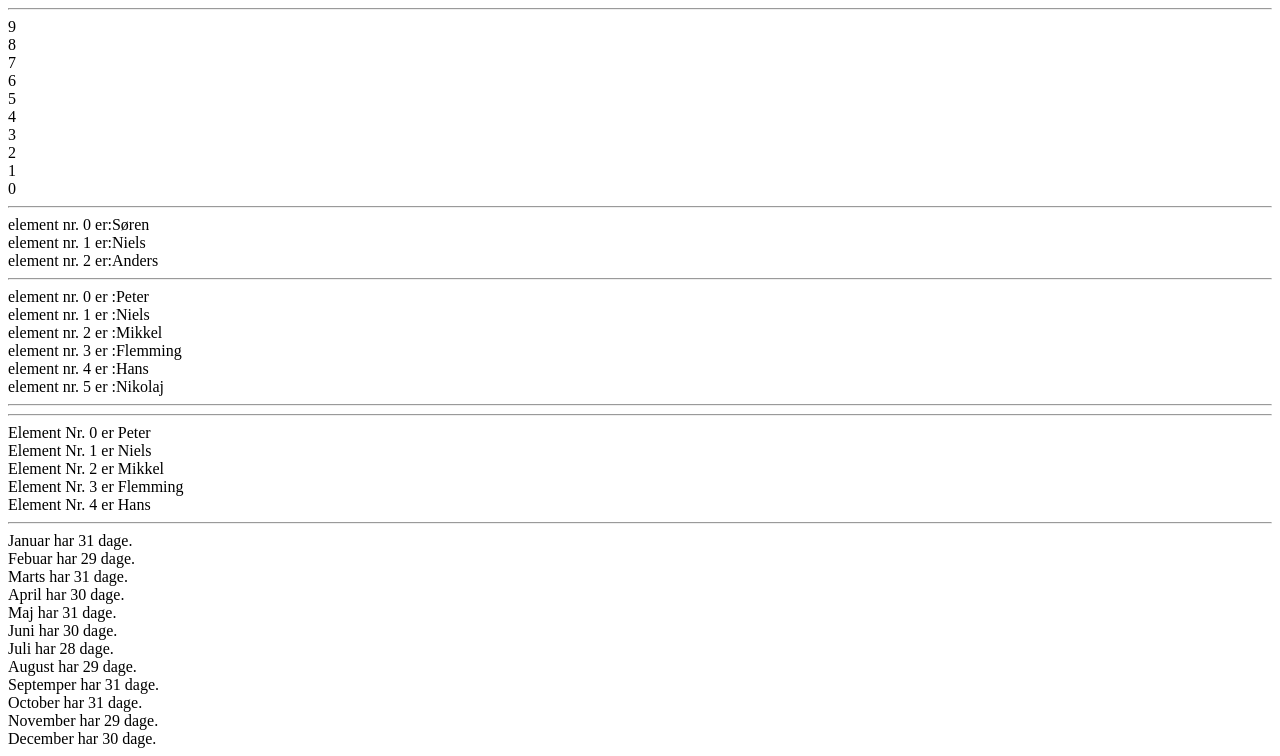
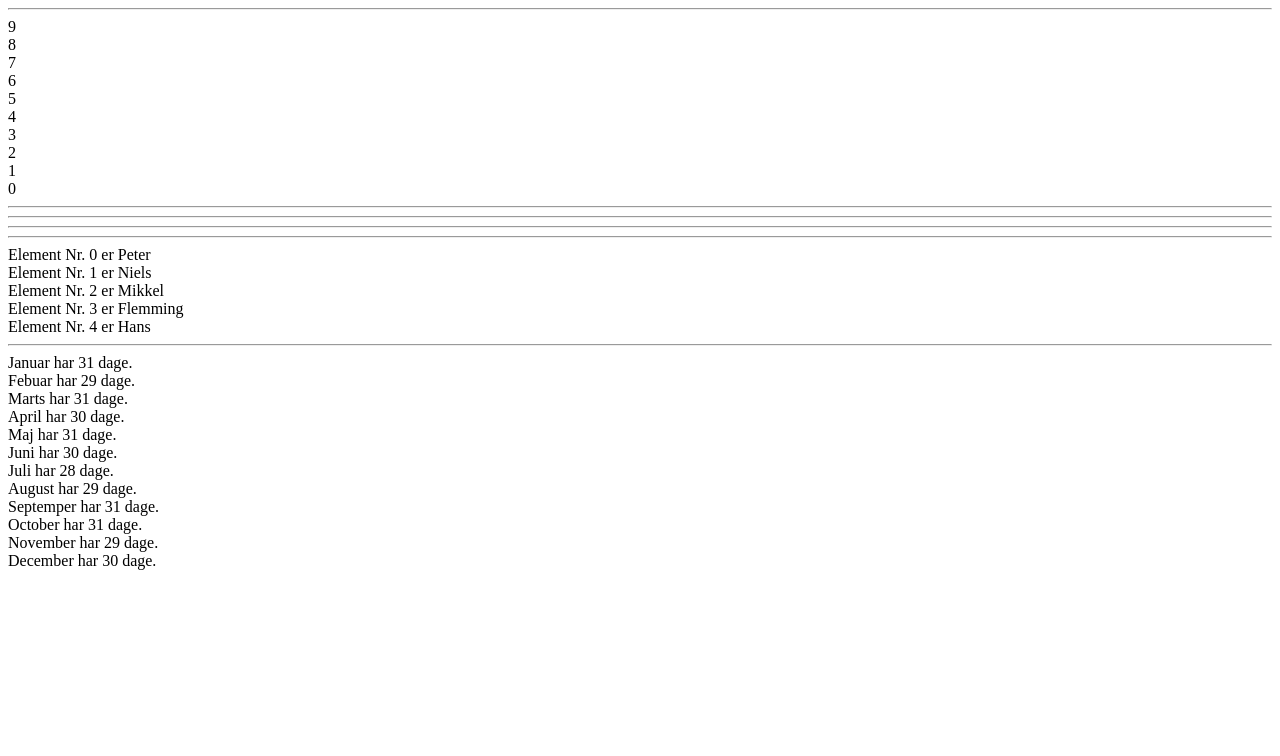
Before and after one commit to Nudrix/Skolearbejde, a PHP site: the page made by Dag 1-3.php in a window 1280 px wide. Shown: the part 926-1682 px from the top of the page. After the commit the page ends 1496 px from the top, so only its background shows below. Run offline with PHP 8.4, Linux system fonts and the light colour scheme.

Commit message:
Fra skolen

```diff
--- a/Dag 1-3.php
+++ b/Dag 1-3.php
@@ -160,7 +160,6 @@
       case 6:
         echo "VI";
       break;
-    break;
     }
     ?>
     <hr>
@@ -248,26 +247,26 @@
     <?php
     // Dag 3: Opsamling Array's og løkker
     // Dag 3: Eksempel 1
-    $names[0] = "Søren";
-    $names[1] = "Niels";
-    $names[2] = "Anders";
-    echo 'element nr. 0 er:' . $names[0] . '<br>';
-    echo 'element nr. 1 er:' . $names[1] . '<br>';
-    echo 'element nr. 2 er:' . $names[2] . '<br>';
+    // $names[0] = "Søren";
+    // $names[1] = "Niels";
+    // $names[2] = "Anders";
+    // echo 'element nr. 0 er:' . $names[0] . '<br>';
+    // echo 'element nr. 1 er:' . $names[1] . '<br>';
+    // echo 'element nr. 2 er:' . $names[2] . '<br>';
     ?>
     <hr>
 
 
     <?php
     // Dag 3: Eksempel 2
-    $NavnListe = array('Peter','Niels','Mikkel','Flemming', 'Hans', 'Nikolaj');
+    // $NavnListe = array('Peter','Niels','Mikkel','Flemming', 'Hans', 'Nikolaj');
 
-    echo 'element nr. 0 er :'.$NavnListe[0].'<br>';
-    echo 'element nr. 1 er :'.$NavnListe[1].'<br>';
-    echo 'element nr. 2 er :'. $NavnListe[2].'<br>';
-    echo 'element nr. 3 er :'. $NavnListe[3].'<br>';
-    echo 'element nr. 4 er :'. $NavnListe[4].'<br>';
-    echo  'element nr. 5 er :'. $NavnListe[5].'<br>';
+    // echo 'element nr. 0 er :'.$NavnListe[0].'<br>';
+    // echo 'element nr. 1 er :'.$NavnListe[1].'<br>';
+    // echo 'element nr. 2 er :'. $NavnListe[2].'<br>';
+    // echo 'element nr. 3 er :'. $NavnListe[3].'<br>';
+    // echo 'element nr. 4 er :'. $NavnListe[4].'<br>';
+    // echo  'element nr. 5 er :'. $NavnListe[5].'<br>';
     ?>
     <hr>
 
@@ -297,6 +296,8 @@
     ?>
 
     <?php
+
+    // Dag 3: Opgave 2 ; Array måned
     $MånedLgd = Array('31', '29', '31', '30', '31', '30', '28', '29', '31', '31', '29', '30');
     $Måned = Array('Januar', 'Febuar', 'Marts', 'April', 'Maj', 'Juni', 'Juli', 'August', 'Septemper', 'October', 'November', 'December');
     for ($i = 0; $i < 12; $i++)
```
Also changed, not shown: Miniprojekt/Side1.php (added, +17 -0 lines), Miniprojekt/Side2.php (added, +17 -0 lines), Miniprojekt/Side4.php (added, +30 -0 lines).
